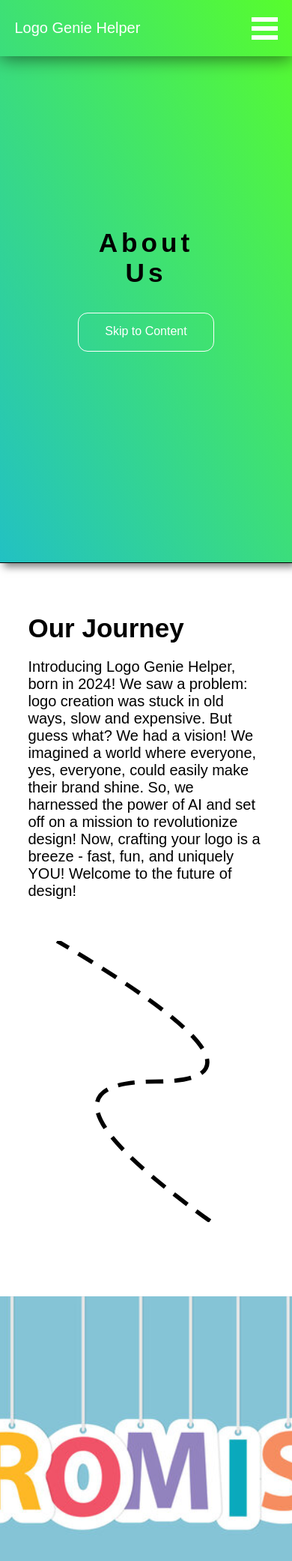
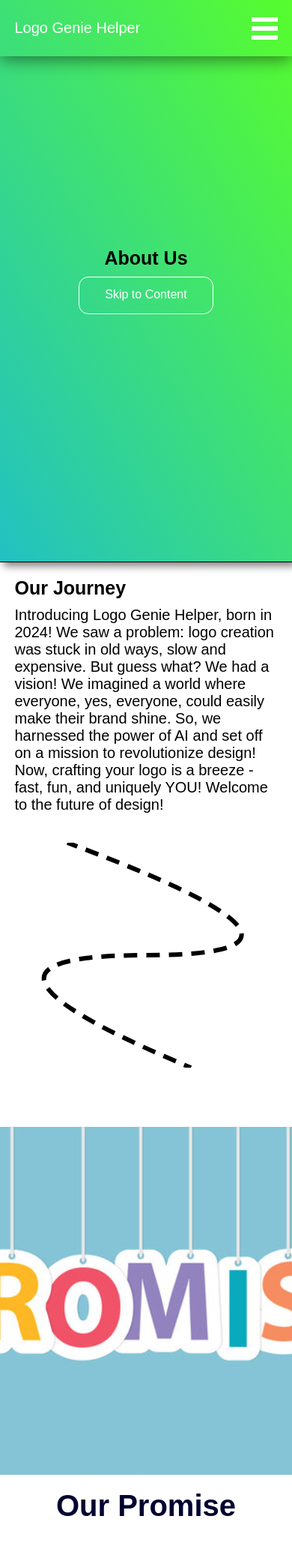
Before and after one commit to Gavisito/LogoGenieHelper, a Flask app: page /about in a window 390 px wide. Shown: the top 2082 px of the page at 75% size. Run offline with Flask 2, Linux system fonts and the light colour scheme.

Commit message:
adj responsiveness n footer, svg, overlay

```diff
--- a/static/styles.css
+++ b/static/styles.css
@@ -151,15 +151,10 @@
         }
 
         .overlay h1{
-            letter-spacing: 5px;
-            font-size: 220%;
-            width: 40%;
-        }
-        .overlay h3{
-            width: 80%;
-            word-spacing: 10px;
-            height: fit-content;
-            font-size: 110%;
+            font-size: clamp(15px, 25px, 25px);
+            width: 50%;
+            margin-left: 25%;
+            margin-right: 25%;
         }
 
         .introcompany{
@@ -411,6 +406,7 @@
             margin-top: 100px;
             width: 100%;
             height: 275px;
+            flex-wrap: wrap;
             display: flex;
             flex-direction: column;
             align-items: center;
@@ -419,12 +415,13 @@
         .footer-links {
             display: flex;
             flex-direction: row;
+            flex-wrap: wrap;
             margin-bottom: 10px;
             padding-top: 60px;
         }
 
         .footer-links a {
-            padding: 0 10px;
+            padding: 15px;
             text-decoration: none;
             color: white;
             font-size: 1em;
--- a/static/trails.css
+++ b/static/trails.css
@@ -1,18 +1,24 @@
+* {
+    margin: 0;
+    padding: 0;
+    box-sizing: border-box;
+}
+
+
 .trail {
     margin-top: 5%;
-    width: 100%; /* Adjusted to occupy the full width of the viewport */
-    max-width: 370px; /* Limiting maximum width to 370px */
+    max-width: 100%;
+
 }
-
 .path {
-    width: 375px;
+    width: 100%;
     height: 100%;
 }
 
 .dash {
     fill: none;
     stroke: black;
-    stroke-width: 1.5;
+    stroke-width: 2;
     stroke-dasharray: 6 4;
     animation: dashAnimation 45s linear infinite;
 }
--- a/templates/about.html
+++ b/templates/about.html
@@ -13,7 +13,6 @@
     display: flex;
     flex-basis: 100%;
     align-items: center;
-    padding: 20px;
 }
 
 .our-promise {
@@ -25,12 +24,12 @@
 }
 
 .text {
-    flex-basis: 45%;
+    flex-basis: 65%;
     padding: 5%;
 }
 
 .text h2 {
-    font-size: clamp(35px, 5vw, 45px);
+    font-size: clamp(20px, 25vw, 25px);
     margin-bottom: 10px;
 }
 
@@ -76,7 +75,7 @@
     line-height: 1.4;
 }
 
-@media (max-width: 900px) {
+@media (max-width: 850px) {
     .our-journey,
     .our-promise {
         flex-direction: column;
@@ -120,7 +119,7 @@
           </div>
           <div class="trail">
             <svg class="path" viewBox="0 0 100 100">
-                <path class="dash" d="M15,0 Q100, 50 50, 50 T70,100" stroke-width="2"></path>
+                <path class="dash" d="M15,0 Q150, 50 50, 50 T70,100" stroke-width="2"></path>
             </svg>
           </div>
         </section>
```
